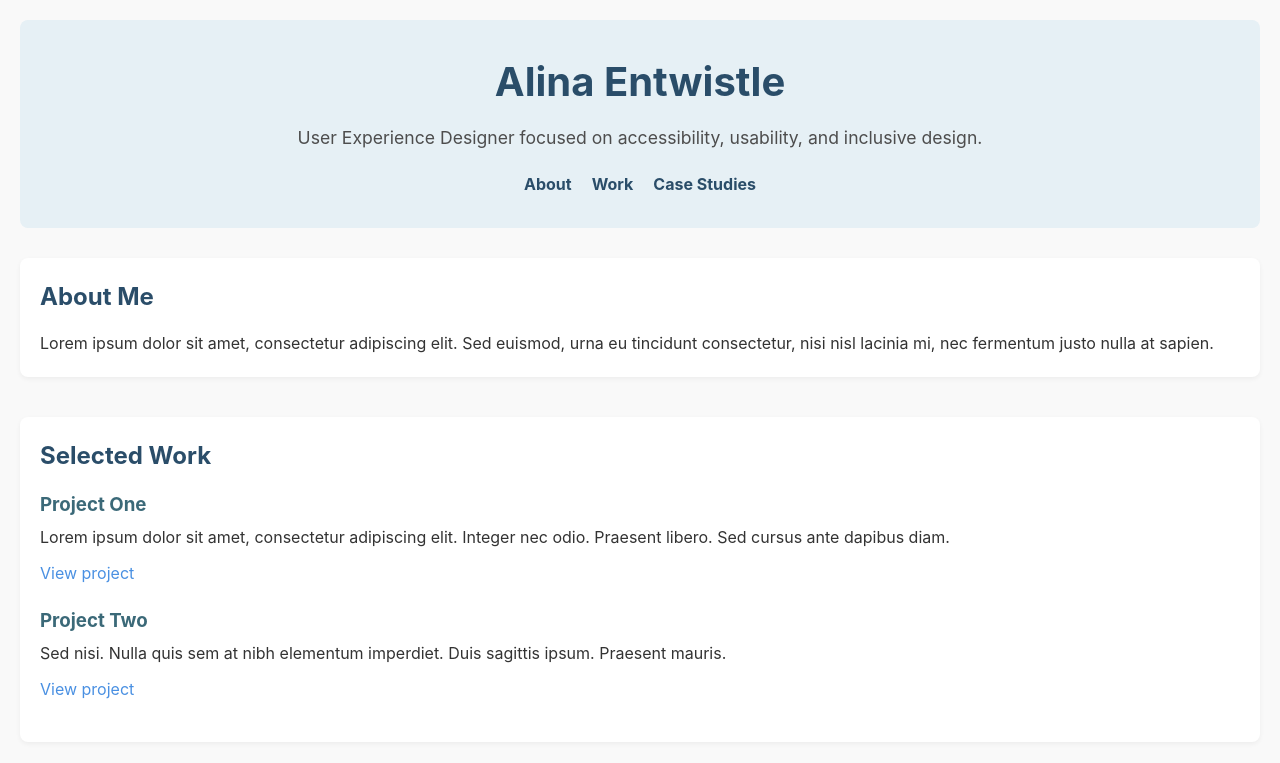
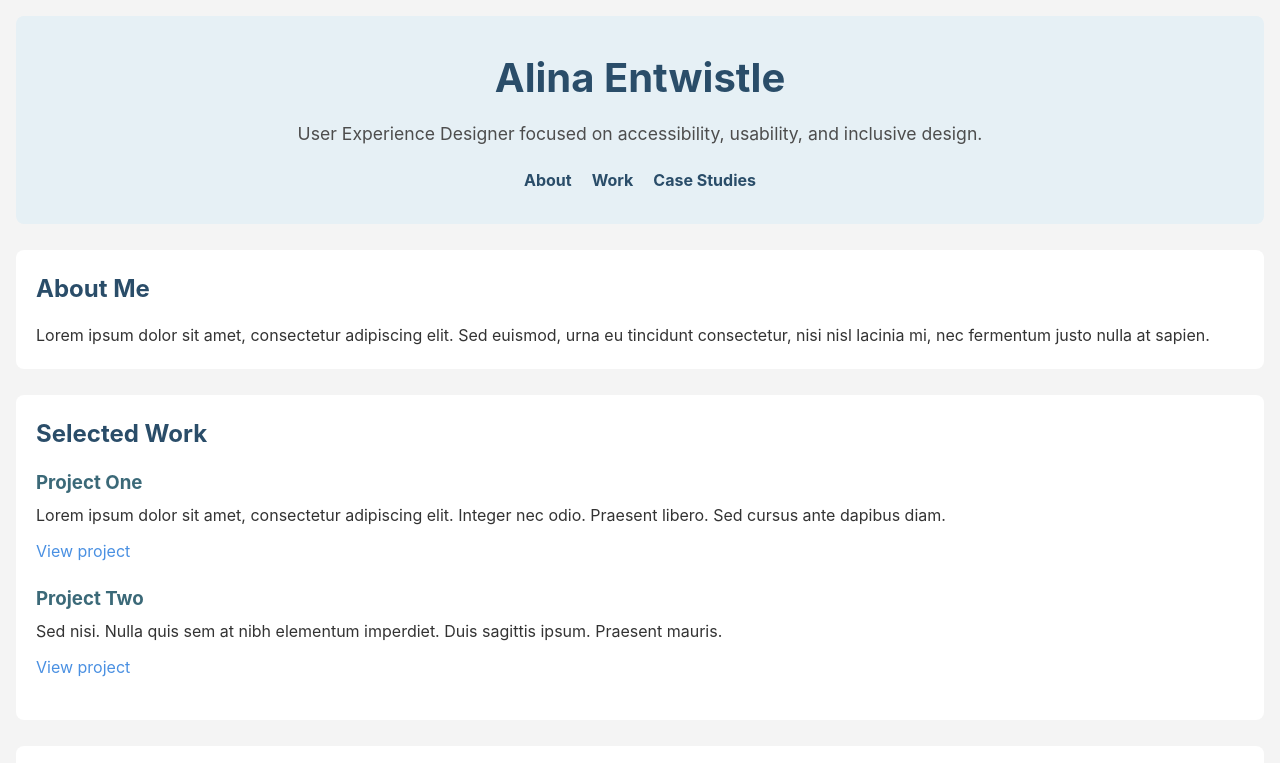
Before and after one commit to AlinaEnt/alina-portfolio, a plain HTML site: page Index.html in a window 1280 px wide. Shown: the top 763 px of the page. Drawn offline with Linux system fonts and the light colour scheme.

Commit message:
Add files via upload

```diff
--- a/css/styles.css
+++ b/css/styles.css
@@ -6,23 +6,23 @@
 
 }
 
-/* Tipografía general */
+/* General */
 body {
 
     font-family: 'Inter', sans-serif;
     line-height: 1.6;
-    background-color: #f9f9f9;
+    background-color: #f4f4f4;
     color: #333;
-    padding: 20px;
+    padding: 16px;
 }
 
-/* Encabezado */
+/* header */
 header {
     background-color: #e6f0f5;
     padding: 30px 20px;
     text-align: center;
     border-radius: 8px;
-    margin-bottom: 30px;
+    margin-bottom: 26px;
 }
 
 header h1 {
@@ -36,7 +36,7 @@ header p {
     margin-top: 10px;
 }
 
-/* Navegación */
+/* Navigation */
 nav ul {
     list-style: none;
     display: flex;
@@ -57,11 +57,10 @@ nav a:hover {
 
 /* Secciones principales */
 main section {
-    margin-bottom: 40px;
+    margin-bottom: 26px;
     padding: 20px;
     background-color: #ffffff;
     border-radius: 8px;
-    box-shadow: 0 2px 5px rgba(0, 0, 0, 0.05);
 }
 
 main h2 {
```
